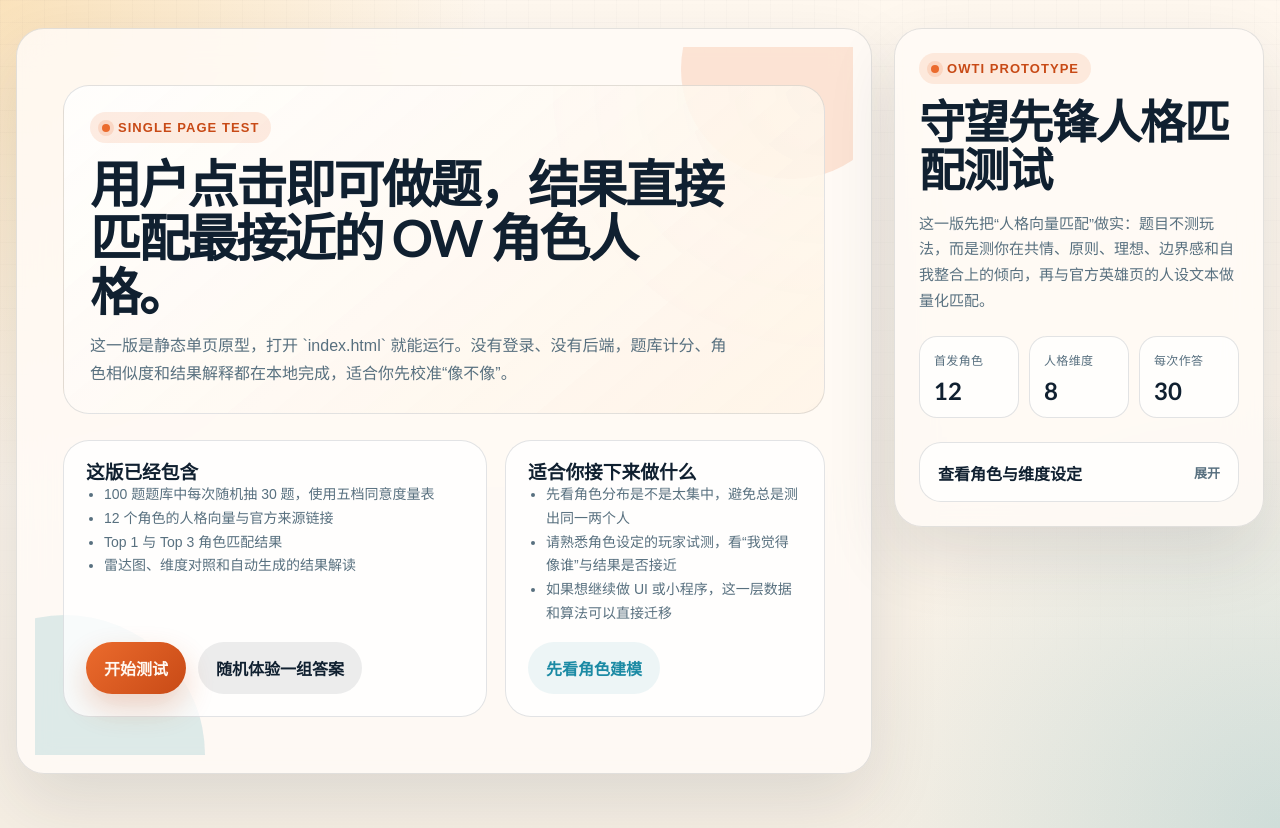
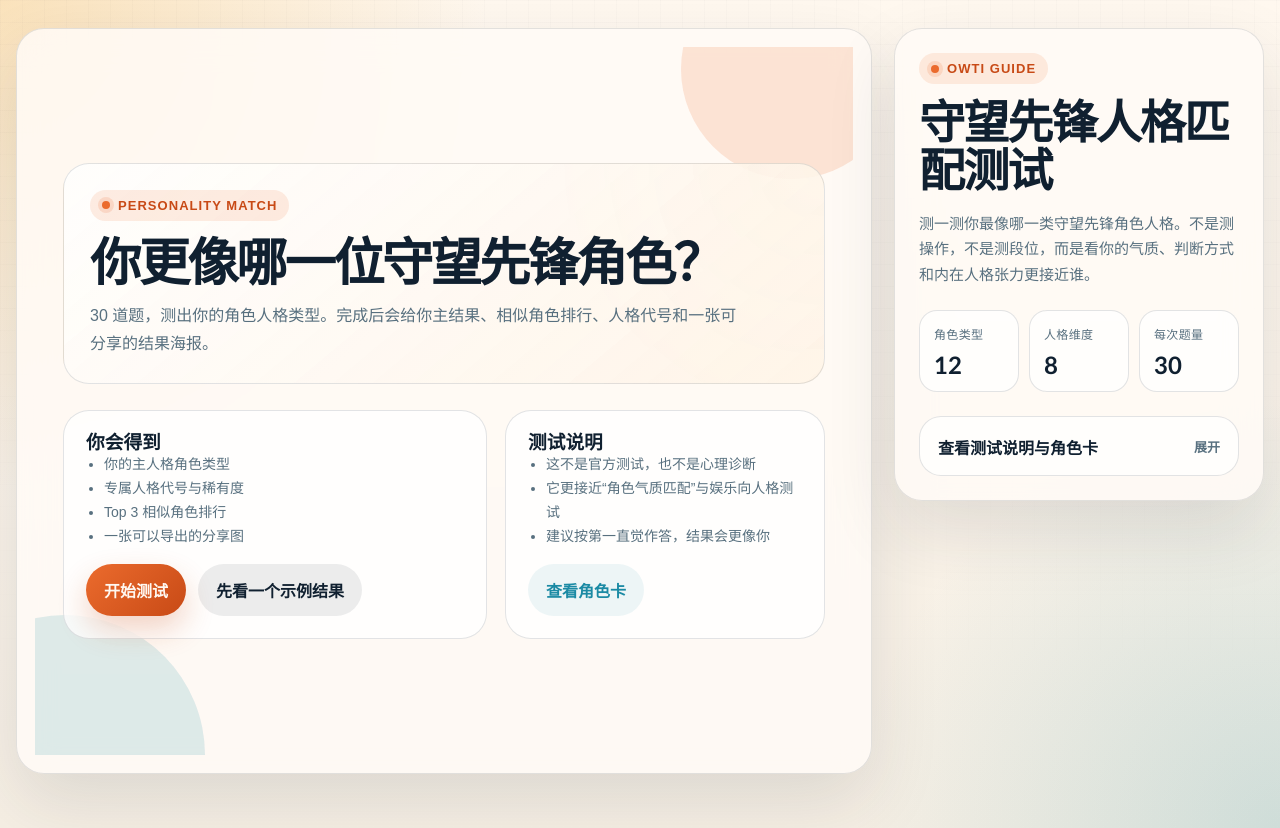
Before and after one commit to AnonMacao/owti-web, a plain HTML site: page index.html in a window 1280 px wide. Drawn offline with Linux system fonts and the light colour scheme.

Commit message:
Add files via upload
update2

```diff
--- a/index.html
+++ b/index.html
@@ -9,13 +9,13 @@
 <body>
   <div class="page-shell">
     <aside class="panel info-panel">
-      <div class="eyebrow">OWTI Prototype</div>
+      <div class="eyebrow">OWTI Guide</div>
       <h1>守望先锋人格匹配测试</h1>
-      <p class="lede">这一版先把“人格向量匹配”做实：题目不测玩法，而是测你在共情、原则、理想、边界感和自我整合上的倾向，再与官方英雄页的人设文本做量化匹配。</p>
+      <p class="lede">测一测你最像哪一类守望先锋角色人格。不是测操作，不是测段位，而是看你的气质、判断方式和内在人格张力更接近谁。</p>
 
       <div class="stat-strip">
         <div class="stat-card">
-          <div class="stat-label">首发角色</div>
+          <div class="stat-label">角色类型</div>
           <div id="hero-count" class="stat-value">12</div>
         </div>
         <div class="stat-card">
@@ -23,31 +23,31 @@
           <div id="dimension-count" class="stat-value">8</div>
         </div>
         <div class="stat-card">
-          <div class="stat-label">每次作答</div>
+          <div class="stat-label">每次题量</div>
           <div id="question-count" class="stat-value">30</div>
         </div>
       </div>
 
       <details class="fold-panel" id="model-anchor">
         <summary>
-          <span>查看角色与维度设定</span>
+          <span>查看测试说明与角色卡</span>
           <span class="fold-hint">展开</span>
         </summary>
         <div class="fold-content">
           <section class="subsection fold-section">
-            <h2>量化维度</h2>
-            <p>每个维度都会被换算成 `0-100` 的连续分值。角色向量来自官网设定的二次建模，不是暴雪官方公开标签。</p>
+            <h2>测试会看什么</h2>
+            <p>它会根据你的共情、原则感、理想主义、边界感、表达方式和自我整合倾向，匹配最接近的角色人格类型。</p>
             <div id="dimension-list" class="dimension-list"></div>
           </section>
 
           <section class="subsection fold-section">
-            <h2>建模方式</h2>
-            <p>题目先生成你的 `8` 维人格向量，再用加权均方差计算你与角色的距离，输出最接近的英雄和 Top 3 相似角色。这样更像“人格气质匹配”，而不是“战术打法归类”。</p>
+            <h2>结果怎么看</h2>
+            <p>完成后你会看到主结果角色、人格代号、稀有度、Top 3 相似角色，以及一张可以直接导出的分享图。</p>
           </section>
 
           <section class="subsection fold-section">
-            <h2>本版角色依据</h2>
-            <p>首发选了 12 个人格辨识度很高的角色，下面的说明都基于官网英雄页的背景与角色定位做的压缩总结。</p>
+            <h2>角色人格卡</h2>
+            <p>下面是当前版本的角色人格卡。它们以官方公开设定为灵感整理，不代表官方结论，仅供娱乐和分享。</p>
             <div id="hero-roster" class="hero-roster"></div>
           </section>
         </div>
@@ -58,39 +58,39 @@
       <div class="stage">
         <section id="screen-intro" class="screen intro-screen active">
           <div class="hero-banner">
-            <div class="eyebrow">Single Page Test</div>
-            <h2>用户点击即可做题，结果直接匹配最接近的 OW 角色人格。</h2>
-            <p>这一版是静态单页原型，打开 `index.html` 就能运行。没有登录、没有后端，题库计分、角色相似度和结果解释都在本地完成，适合你先校准“像不像”。</p>
+            <div class="eyebrow">Personality Match</div>
+            <h2>你更像哪一位守望先锋角色？</h2>
+            <p>30 道题，测出你的角色人格类型。完成后会给你主结果、相似角色排行、人格代号和一张可分享的结果海报。</p>
           </div>
 
           <div class="intro-grid">
             <div class="intro-card">
               <div>
-                <h3>这版已经包含</h3>
+                <h3>你会得到</h3>
                 <ul>
-                  <li>100 题题库中每次随机抽 30 题，使用五档同意度量表</li>
-                  <li>12 个角色的人格向量与官方来源链接</li>
-                  <li>Top 1 与 Top 3 角色匹配结果</li>
-                  <li>雷达图、维度对照和自动生成的结果解读</li>
+                  <li>你的主人格角色类型</li>
+                  <li>专属人格代号与稀有度</li>
+                  <li>Top 3 相似角色排行</li>
+                  <li>一张可以导出的分享图</li>
                 </ul>
               </div>
               <div class="cta-row">
                 <button id="start-button" class="primary-btn">开始测试</button>
-                <button id="sample-button" class="secondary-btn">随机体验一组答案</button>
+                <button id="sample-button" class="secondary-btn">先看一个示例结果</button>
               </div>
             </div>
 
             <div class="intro-card">
               <div>
-                <h3>适合你接下来做什么</h3>
+                <h3>测试说明</h3>
                 <ul>
-                  <li>先看角色分布是不是太集中，避免总是测出同一两个人</li>
-                  <li>请熟悉角色设定的玩家试测，看“我觉得像谁”与结果是否接近</li>
-                  <li>如果想继续做 UI 或小程序，这一层数据和算法可以直接迁移</li>
+                  <li>这不是官方测试，也不是心理诊断</li>
+                  <li>它更接近“角色气质匹配”与娱乐向人格测试</li>
+                  <li>建议按第一直觉作答，结果会更像你</li>
                 </ul>
               </div>
               <div class="cta-row">
-                <button id="jump-model-button" class="ghost-btn">先看角色建模</button>
+                <button id="jump-model-button" class="ghost-btn">查看角色卡</button>
               </div>
             </div>
           </div>
```
